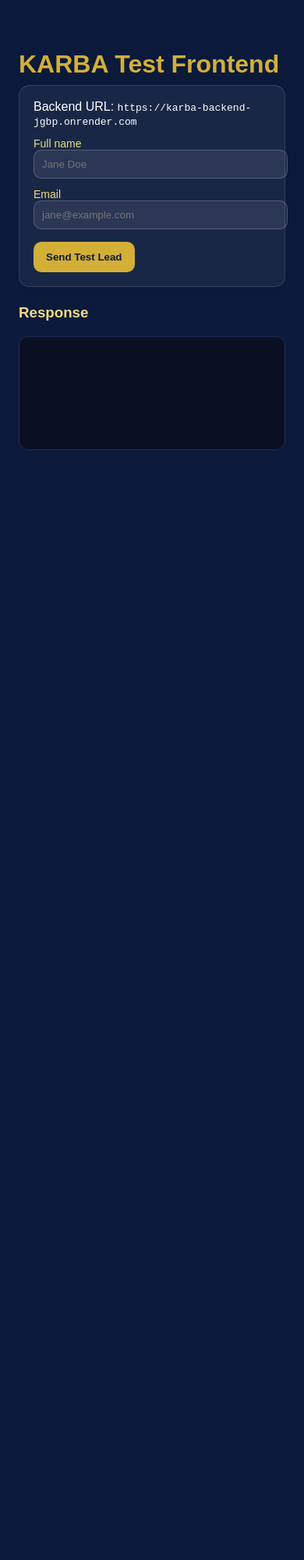
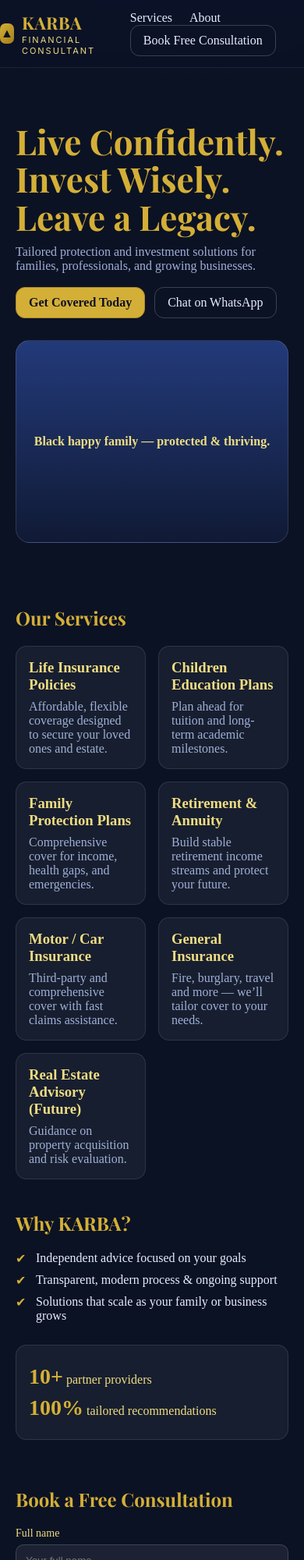
Before and after one commit to oluwabamigbetan-cmyk/karba-site, a plain HTML site: page index.html in a window 390 px wide. Shown: the top 2000 px of the page at 78% size. Before the commit the page ends 844 px from the top, so only its background shows below. Drawn offline with nearby package versions, Linux system fonts and the light colour scheme.

Commit message:
Add files via upload

```diff
--- a/config.js
+++ b/config.js
@@ -1,3 +1 @@
-window.KARBA_CONFIG = {
-  BACKEND_URL: 'https://karba-backend-jgbp.onrender.com'
-};
+window.KARBA_CONFIG = { BACKEND_URL: 'https://karba-backend-jgbp.onrender.com' };
--- a/index.html
+++ b/index.html
@@ -1,48 +1,121 @@
 <!doctype html>
 <html lang="en">
 <head>
-  <meta charset="utf-8" />
-  <meta name="viewport" content="width=device-width, initial-scale=1" />
-  <title>KARBA — Test Frontend</title>
-  <script src="config.js"></script>
-  <style>
-    body{font-family:Arial, sans-serif;background:#0B1A3B;color:#fff;margin:0}
-    .wrap{max-width:760px;margin:40px auto;padding:24px}
-    .card{background:rgba(255,255,255,.06);border:1px solid rgba(255,255,255,.12);border-radius:14px;padding:18px}
-    label{display:block;margin-top:12px;font-size:14px;color:#EEDC82}
-    input{width:100%;padding:10px;border-radius:10px;border:1px solid rgba(255,255,255,.2);background:rgba(255,255,255,.08);color:#fff}
-    button{margin-top:16px;padding:12px 16px;border-radius:10px;background:#D4AF37;border:none;color:#0B1A3B;font-weight:700;cursor:pointer}
-    pre{background:#0a0f22;border:1px solid #1f2a5a;color:#9ef59e;padding:12px;border-radius:12px;min-height:120px;white-space:pre-wrap}
-  </style>
+<meta charset="utf-8">
+<meta name="viewport" content="width=device-width, initial-scale=1">
+<title>KARBA Financial Consultant</title>
+<link rel="preconnect" href="https://fonts.googleapis.com">
+<link href="https://fonts.googleapis.com/css2?family=Playfair+Display:wght@500;700&family=Inter:wght@400;600&display=swap" rel="stylesheet">
+<link rel="stylesheet" href="styles.css">
+<script defer src="config.js"></script>
+<script defer src="script.js"></script>
 </head>
 <body>
-  <div class="wrap">
-    <h1 style="color:#D4AF37;margin:0 0 8px">KARBA Test Frontend</h1>
-    <div class="card">
-      <div>Backend URL: <code id="burl"></code></div>
-      <form id="lead">
-        <label>Full name</label>
-        <input name="fullName" required placeholder="Jane Doe" />
-        <label>Email</label>
-        <input name="email" type="email" required placeholder="jane@example.com" />
-        <button>Send Test Lead</button>
-      </form>
+<header class="nav">
+  <div class="container nav-inner">
+    <div class="brand">
+      <div class="shield">▲</div>
+      <div class="brand-text">
+        <div class="brand-title">KARBA</div>
+        <div class="brand-sub">FINANCIAL CONSULTANT</div>
+      </div>
     </div>
-    <h3 style="margin-top:22px;color:#EEDC82">Response</h3>
-    <pre id="out"></pre>
+    <nav class="menu">
+      <a href="#services">Services</a>
+      <a href="#about">About</a>
+      <a href="#contact" class="btn btn-outline">Book Free Consultation</a>
+    </nav>
   </div>
-  <script>
-    const back = (window.KARBA_CONFIG && window.KARBA_CONFIG.BACKEND_URL) || '';
-    document.getElementById('burl').textContent = back || '(set BACKEND_URL in config.js)';
-    document.getElementById('lead').addEventListener('submit', async (e) => {
-      e.preventDefault();
-      const data = Object.fromEntries(new FormData(e.target).entries());
-      const r = await fetch(back + '/api/leads', {
-        method:'POST', headers:{'Content-Type':'application/json'},
-        body: JSON.stringify(data)
-      });
-      document.getElementById('out').textContent = await r.text();
-    });
-  </script>
+</header>
+
+<section class="hero">
+  <div class="container hero-inner">
+    <div class="hero-copy">
+      <h1>Live Confidently. Invest Wisely. <span class="nowrap">Leave a Legacy.</span></h1>
+      <p>Tailored protection and investment solutions for families, professionals, and growing businesses.</p>
+      <div class="cta-row">
+        <a href="#contact" class="btn btn-primary">Get Covered Today</a>
+        <a class="btn btn-ghost" href="https://wa.me/2348123456789?text=Hello%20KARBA%2C%20I%27d%20like%20a%20free%20consultation.">Chat on WhatsApp</a>
+      </div>
+    </div>
+    <div class="hero-art" aria-hidden="true">
+      <div class="family-card">Black happy family — protected & thriving.</div>
+    </div>
+  </div>
+</section>
+
+<section id="services" class="services">
+  <div class="container">
+    <h2>Our Services</h2>
+    <div class="grid">
+      <div class="card"><h3>Life Insurance Policies</h3><p>Affordable, flexible coverage designed to secure your loved ones and estate.</p></div>
+      <div class="card"><h3>Children Education Plans</h3><p>Plan ahead for tuition and long-term academic milestones.</p></div>
+      <div class="card"><h3>Family Protection Plans</h3><p>Comprehensive cover for income, health gaps, and emergencies.</p></div>
+      <div class="card"><h3>Retirement & Annuity</h3><p>Build stable retirement income streams and protect your future.</p></div>
+      <div class="card"><h3>Motor / Car Insurance</h3><p>Third-party and comprehensive cover with fast claims assistance.</p></div>
+      <div class="card"><h3>General Insurance</h3><p>Fire, burglary, travel and more — we’ll tailor cover to your needs.</p></div>
+      <div class="card"><h3>Real Estate Advisory (Future)</h3><p>Guidance on property acquisition and risk evaluation.</p></div>
+    </div>
+  </div>
+</section>
+
+<section id="about" class="about">
+  <div class="container about-inner">
+    <div>
+      <h2>Why KARBA?</h2>
+      <ul class="ticks">
+        <li>Independent advice focused on your goals</li>
+        <li>Transparent, modern process & ongoing support</li>
+        <li>Solutions that scale as your family or business grows</li>
+      </ul>
+    </div>
+    <div class="stat-card">
+      <div class="stat"><span>10+</span> partner providers</div>
+      <div class="stat"><span>100%</span> tailored recommendations</div>
+    </div>
+  </div>
+</section>
+
+<section id="contact" class="contact">
+  <div class="container">
+    <h2>Book a Free Consultation</h2>
+    <form id="lead-form" class="lead-form">
+      <div class="two">
+        <label>Full name<input name="fullName" required placeholder="Your full name"></label>
+        <label>Email<input name="email" required type="email" placeholder="you@example.com"></label>
+      </div>
+      <label>Phone (optional)<input name="phone" placeholder="+234 ..."></label>
+      <label>Service of interest
+        <select name="service">
+          <option>Life Insurance</option>
+          <option>Children Education Plan</option>
+          <option>Family Protection</option>
+          <option>Retirement & Annuity</option>
+          <option>Motor / Car Insurance</option>
+          <option>General Insurance</option>
+        </select>
+      </label>
+      <label>Message (optional)<textarea name="message" rows="4" placeholder="Tell us your goal..."></textarea></label>
+      <button class="btn btn-primary" type="submit">Submit</button>
+      <div id="form-status" aria-live="polite"></div>
+    </form>
+  </div>
+</section>
+
+<footer class="footer">
+  <div class="container foot-inner">
+    <div class="logo-foot">
+      <div class="brand-title">KARBA</div>
+      <div class="brand-sub">FINANCIAL CONSULTANT</div>
+    </div>
+    <div class="socials">
+      <a href="https://www.linkedin.com/in/babatunde-bamigbetan-14a4b6142?utm_source=share&utm_campaign=share_via&utm_content=profile&utm_medium=android_app" target="_blank" rel="noopener">LinkedIn</a>
+      <a href="https://www.facebook.com/share/16LyzTFTEt/" target="_blank" rel="noopener">Facebook</a>
+      <a href="https://www.instagram.com/karba_f.c?igsh=cGxxaWhnMGJvZ3p1" target="_blank" rel="noopener">Instagram</a>
+      <a href="https://www.youtube.com/@KarbaFinancialConsultant" target="_blank" rel="noopener">YouTube</a>
+    </div>
+    <div class="copy">© 2025 KARBA. All rights reserved.</div>
+  </div>
+</footer>
 </body>
 </html>
--- /dev/null
+++ b/script.js
@@ -0,0 +1,15 @@
+document.addEventListener('DOMContentLoaded',()=>{
+ const form=document.getElementById('lead-form');
+ const statusBox=document.getElementById('form-status');
+ const BACKEND=(window.KARBA_CONFIG&&window.KARBA_CONFIG.BACKEND_URL)||'';
+ form.addEventListener('submit',async(e)=>{
+  e.preventDefault(); statusBox.textContent='Submitting...';
+  const data=Object.fromEntries(new FormData(form).entries());
+  try{
+   const res=await fetch(BACKEND+'/api/leads',{method:'POST',headers:{'Content-Type':'application/json'},body:JSON.stringify(data)});
+   const txt=await res.text();
+   statusBox.textContent=res.ok?'Thank you! We will contact you shortly.':'Error: '+txt;
+   form.reset();
+  }catch(err){ statusBox.textContent='Network error. Please try again.'; }
+ });
+});
--- /dev/null
+++ b/styles.css
@@ -0,0 +1,62 @@
+/* styles (same as previous build) */
+:root{
+  --bg:#0B1224;
+  --panel:#0F1E3C;
+  --gold:#D4AF37;
+  --soft-gold:#EEDC82;
+  --text:#E7ECFF;
+  --muted:#9FB0D6;
+}
+*{box-sizing:border-box}
+body{margin:0;background:radial-gradient(1200px 600px at 70% -10%, #122352 10%, #0B1224 60%);color:var(--text)}
+.container{max-width:1100px;margin:0 auto;padding:0 20px}
+.nowrap{white-space:nowrap}
+.nav{position:sticky;top:0;background:rgba(11,18,36,.75);backdrop-filter:blur(8px);border-bottom:1px solid rgba(255,255,255,.08)}
+.nav-inner{display:flex;align-items:center;justify-content:space-between;padding:14px 0}
+.brand{display:flex;gap:10px;align-items:center}
+.shield{width:26px;height:26px;border-radius:7px;background:linear-gradient(135deg,var(--gold),#a17f1a);display:flex;align-items:center;justify-content:center;color:#0B1224;font-weight:700}
+.brand-title{font-family:"Playfair Display",serif;font-weight:700;font-size:22px;color:var(--gold);letter-spacing:.6px}
+.brand-sub{font-family:Inter,sans-serif;font-size:11px;color:var(--soft-gold);letter-spacing:2px}
+.menu a{color:var(--text);text-decoration:none;margin-left:18px}
+.btn{display:inline-block;border-radius:12px;padding:10px 16px;text-decoration:none}
+.btn-outline{border:1px solid rgba(255,255,255,.2)}
+.btn-primary{background:var(--gold);color:#0B1224;font-weight:700;border:1px solid #b08a2a}
+.btn-ghost{border:1px solid rgba(255,255,255,.2);color:var(--text)}
+.hero{padding:70px 0 30px}
+.hero-inner{display:grid;grid-template-columns:1.25fr 1fr;gap:28px;align-items:center}
+.hero h1{font-family:"Playfair Display",serif;font-weight:700;color:var(--gold);font-size:44px;line-height:1.1;margin:0 0 12px}
+.hero p{color:var(--muted);margin:0 0 18px}
+.cta-row{display:flex;gap:12px;flex-wrap:wrap}
+.family-card{height:260px;border-radius:18px;background:linear-gradient(180deg,#233a7a, #101a35);border:1px solid rgba(255,255,255,.12);display:flex;align-items:center;justify-content:center;color:#EEDC82;font-weight:600;text-align:center;padding:18px}
+.services{padding:30px 0 10px}
+.services h2,.about h2,.contact h2{font-family:"Playfair Display",serif;color:var(--gold)}
+.grid{display:grid;grid-template-columns:repeat(3,1fr);gap:16px}
+.card{background:rgba(255,255,255,.05);border:1px solid rgba(255,255,255,.1);border-radius:14px;padding:16px}
+.card h3{margin:0 0 8px;color:var(--soft-gold)}
+.card p{margin:0;color:var(--muted)}
+.about{padding:10px 0 20px}
+.about-inner{display:grid;grid-template-columns:1.2fr .8fr;gap:18px;align-items:start}
+.ticks{list-style:none;padding:0;margin:0}
+.ticks li{margin:10px 0;padding-left:26px;position:relative}
+.ticks li:before{content:"✔";position:absolute;left:0;color:var(--gold)}
+.stat-card{background:rgba(255,255,255,.05);border:1px solid rgba(255,255,255,.1);border-radius:14px;padding:16px}
+.stat-card .stat{margin:8px 0;color:var(--soft-gold)}
+.stat-card .stat span{font-size:28px;color:var(--gold);font-weight:700}
+.contact{padding:20px 0 40px}
+.lead-form{display:grid;gap:14px}
+.lead-form .two{display:grid;grid-template-columns:1fr 1fr;gap:14px}
+.lead-form label{display:grid;gap:6px;color:var(--soft-gold);font-size:14px}
+.lead-form input,.lead-form select,.lead-form textarea{padding:12px;border-radius:10px;border:1px solid rgba(255,255,255,.15);background:rgba(255,255,255,.07);color:var(--text)}
+#form-status{margin-top:10px;color:var(--soft-gold)}
+.footer{border-top:1px solid rgba(255,255,255,.08);padding:20px 0 30px}
+.foot-inner{display:grid;grid-template-columns:1fr 1fr 1fr;gap:12px;align-items:center}
+.logo-foot .brand-title{font-family:"Playfair Display",serif;color:var(--gold);font-size:20px}
+.logo-foot .brand-sub{font-family:Inter,sans-serif;color:var(--soft-gold);font-size:11px;letter-spacing:2px}
+.socials a{margin-right:12px;color:var(--text);text-decoration:none}
+.copy{color:var(--muted);font-size:13px}
+@media (max-width:900px){
+  .hero-inner{grid-template-columns:1fr}
+  .grid{grid-template-columns:1fr 1fr}
+  .about-inner{grid-template-columns:1fr}
+  .lead-form .two{grid-template-columns:1fr}
+}
```
